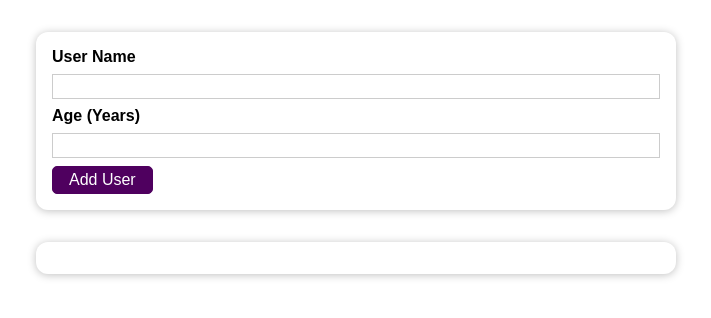
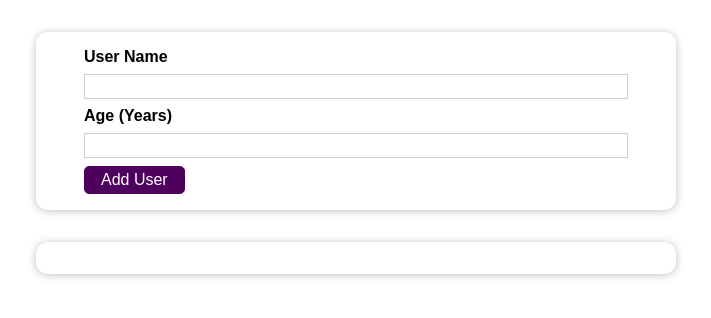
Before and after one commit to hira-iqbal/Practice_Project, a React (Create React App) app: page / in a window 1280 px wide. Shown: the top 318 px of the page, without its empty margins (284-995 px from the left). Built offline with nearby package versions, Linux system fonts and the light colour scheme.

Commit message:
using wrapper component instead of div

```diff
--- /dev/null
+++ b/src/components/Helpers/Wrapper/Wrapper.js
@@ -0,0 +1,5 @@
+const Wrapper = (props) => {
+  return props.children;
+};
+
+export default Wrapper;
--- a/src/components/Users/AddUser.js
+++ b/src/components/Users/AddUser.js
@@ -10,7 +10,6 @@ const AddUser = (props) => {
       ...enteredUserDetail,
       id: Math.random().toString()
     };
-    debugger
     props.onAddUser(UserDetail);
   };
 
--- a/src/components/Users/Form.js
+++ b/src/components/Users/Form.js
@@ -3,6 +3,7 @@ import './Form.css';
 import Card from '../UI/Card';
 import Button from '../UI/Button';
 import ErrorModal from '../UI/ErrorModel';
+import Wrapper from '../Helpers/Wrapper/Wrapper';
 const Form = (props) => {
   const [enteredUserName, setEnteredUserName] = useState('');
   const [enteredAge, setEnteredAge] = useState('');
@@ -50,10 +51,10 @@ const Form = (props) => {
 
 
   return(
-    [
-      error && (<ErrorModal key='error-model' title={error.title} message={error.message} onConfirm={errorHandler}/>),
-      <Card key='user-card' className="form">
-        <form onSubmit={SubmitHandler}>
+    <Wrapper>
+      {error && <ErrorModal title={error.title} message={error.message} onConfirm={errorHandler}/>}
+      <Card>
+        <form className="form" onSubmit={SubmitHandler}>
           <label htmlFor="username" >User Name</label>
           <input id="username" type="text" value={enteredUserName} onChange={NameChangeHandler} />
           <label htmlFor="age">Age (Years)</label>
@@ -61,7 +62,7 @@ const Form = (props) => {
           <Button type="submit">Add User</Button>
         </form>
       </Card>
-    ]
+    </Wrapper>
   );
 };
 export default Form;
```
